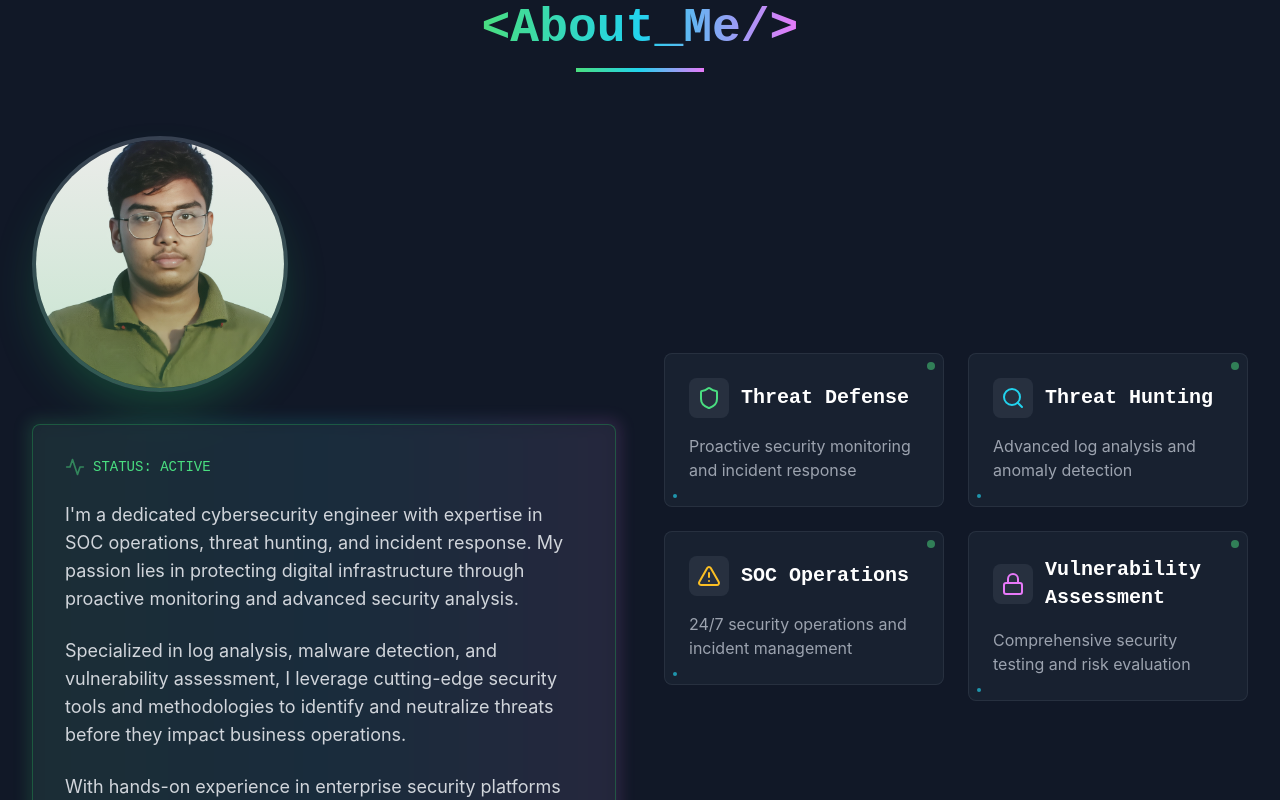
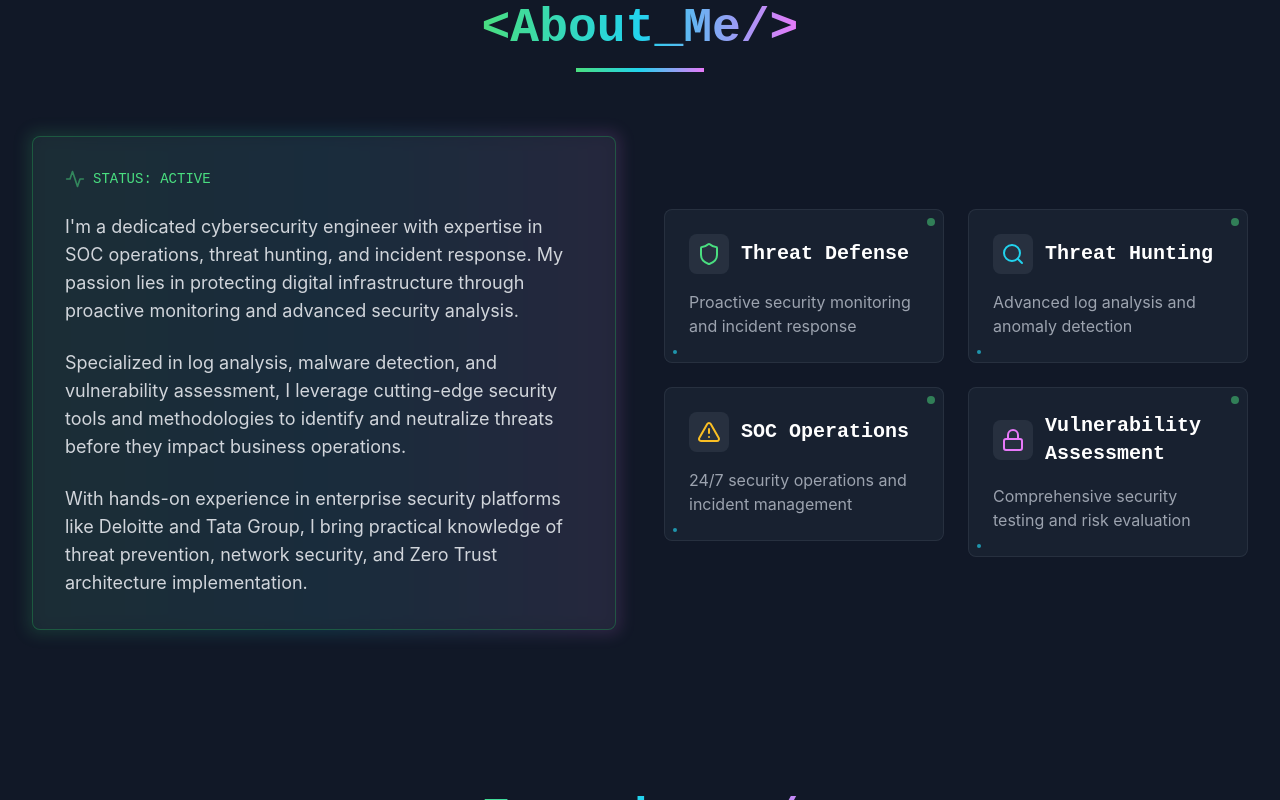
Before and after one commit to sanjeeth-solleti/portfolio, a React (Vite) app: page / in a window 1280 px wide. Shown: the part 880-1680 px from the top of the page. Built offline with nearby package versions, Linux system fonts and the light colour scheme.

Commit message:
Update About.tsx

```diff
--- a/src/components/About.tsx
+++ b/src/components/About.tsx
@@ -98,20 +98,6 @@ const About = () => {
             variants={containerVariants}
             className="space-y-6 order-2 lg:order-1"
           >
-            {/* Profile Photo */}
-            <motion.div
-              variants={itemVariants}
-              className="flex justify-center lg:justify-start mb-6 lg:mb-8"
-            >
-              <div className="relative group">
-                <img
-                  src="/sanjeeth.jpg"
-                  alt="Sanjeeth Solleti"
-                  className="relative w-48 h-48 sm:w-56 sm:h-56 md:w-64 md:h-64 object-cover rounded-full border-4 border-gray-700 shadow-2xl shadow-matrix-500/30"
-                />
-                <div className="absolute inset-0 rounded-full bg-gradient-to-t from-matrix-500/20 to-transparent"></div>
-              </div>
-            </motion.div>
 
             <motion.div variants={itemVariants} className="relative group">
               <div className="absolute -inset-1 bg-gradient-to-r from-matrix-400/30 via-neon-400/30 to-electric-400/30 rounded-lg blur opacity-50 group-hover:opacity-75 transition-opacity duration-300"></div>
```
